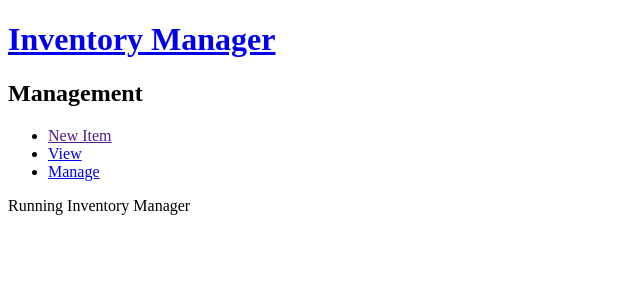
After one commit to enchant97/inventory_manager, a Python web app: template inventory_manager/templates/manage/index.jinja in a window 1280 px wide. The commit adds this page. Shown: the top 300 px of the page, without its empty margins (0-640 px from the left). Run offline with Jinja, Linux system fonts and the light colour scheme; the template is opened without the code that fills it, so the values that code supplies are empty.

Commit message:
add index routes for view+management

```diff
--- a/inventory_manager/main.py
+++ b/inventory_manager/main.py
@@ -2,7 +2,7 @@
 from tortoise.contrib.quart import register_tortoise
 
 from .database import models
-from .views import root
+from .views import manage, root, view
 
 app = Quart(__name__)
 
@@ -10,7 +10,9 @@
 def create_app():
     app.config.from_prefixed_env("IM")
 
+    app.register_blueprint(manage.blueprint)
     app.register_blueprint(root.blueprint)
+    app.register_blueprint(view.blueprint)
 
     register_tortoise(
         app,
--- a/inventory_manager/templates/includes/navbar.jinja
+++ b/inventory_manager/templates/includes/navbar.jinja
@@ -1,7 +1,7 @@
 <nav>
     <ul>
         <li><a href="">New Item</a></li>
-        <li><a href="">View</a></li>
-        <li><a href="">Manage</a></li>
+        <li><a href="{{ url_for('view.get_index') }}">View</a></li>
+        <li><a href="{{ url_for('manage.get_index') }}">Manage</a></li>
     </ul>
 </nav>
--- /dev/null
+++ b/inventory_manager/templates/manage/index.jinja
@@ -0,0 +1,2 @@
+{% extends "/base.jinja" %}
+{% set title="Management" %}
--- /dev/null
+++ b/inventory_manager/templates/view/index.jinja
@@ -0,0 +1,2 @@
+{% extends "/base.jinja" %}
+{% set title="View" %}
```
Also changed, not shown: inventory_manager/views/manage.py (added, +8 -0 lines), inventory_manager/views/view.py (added, +8 -0 lines).
